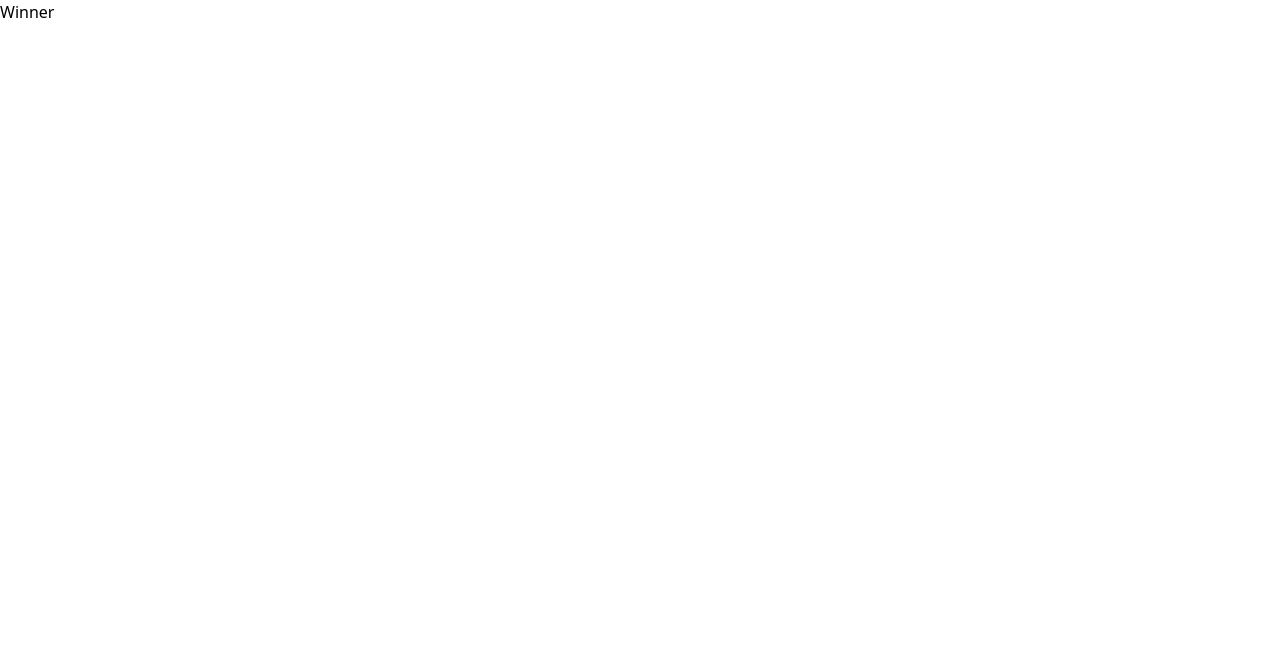
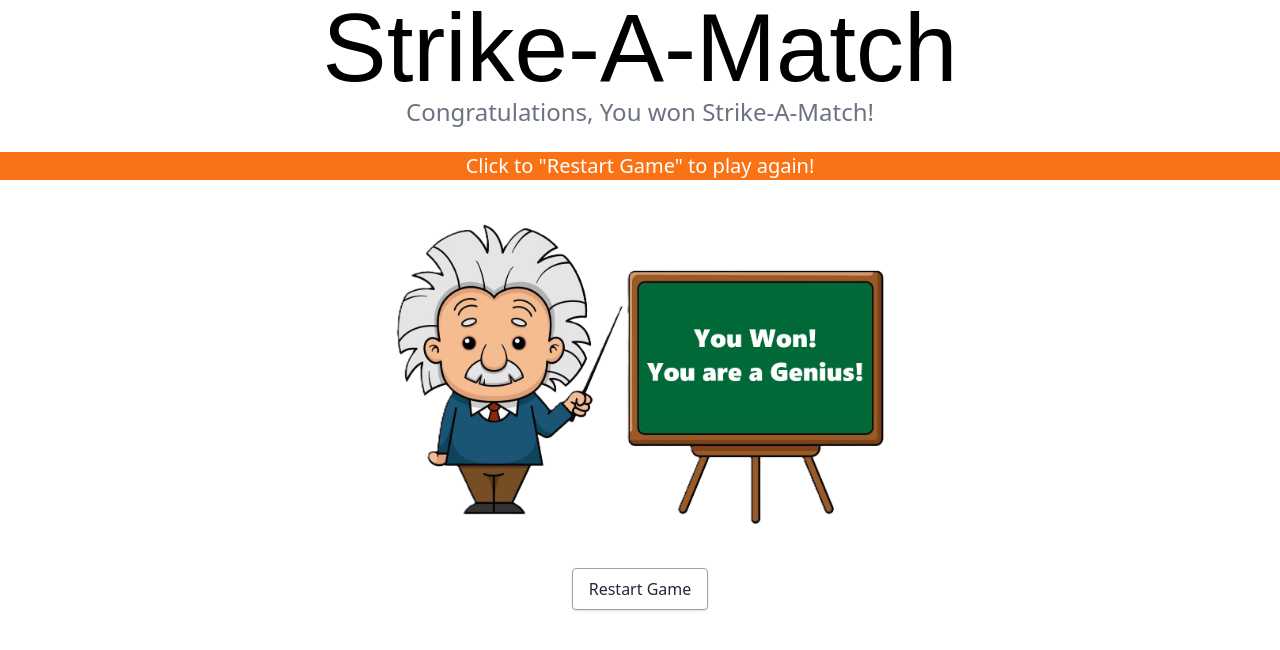
Before and after one commit to MarkMcGuireAE/Mod2-Strike-A-Match, a React (Vite) app: page /GamePage1/1/GameBoard/GameBoard2/GameBoard3/Winner in a window 1280 px wide. Shown: the top 650 px of the page. Built offline with nearby package versions, Linux system fonts and the light colour scheme; a web font is replaced by a local one.

Commit message:
complete

```diff
--- a/src/pages/GameBoard3.jsx
+++ b/src/pages/GameBoard3.jsx
@@ -89,7 +89,7 @@ const GameBoard3 = () => {
   return (
     <div>
     {data &&
-    <div className='max-w-screen-2xl mx-auto'>>
+    <div className='max-w-screen-2xl mx-auto'>
 
 
     <h1 class="font-bungee text-8xl mx-auto text-center">Strike-A-Match: Round 3</h1>
@@ -99,6 +99,8 @@ const GameBoard3 = () => {
             You move to the next round, by accumulating 5000 points!</h3>
             <br></br>
             <h3 className="text-xl text-gray-500 text-center">If at anytime, you lose too many points, your game is over, and you will be asked to restart the game!</h3>
+            <br></br>
+            <h3 className="bg-orange-500 text-white text-xl text-center">Click to select/deselect answers, then click "Submit Answers" button to submit final answers!</h3>
     </div>
     <br></br>
        <div>
--- a/src/pages/Winner.jsx
+++ b/src/pages/Winner.jsx
@@ -1,8 +1,21 @@
 import React from 'react'
+import { Link } from 'react-router-dom'
 
 const Winner = () => {
   return (
-    <div>Winner</div>
+    <div className='max-w-screen-2xl mx-auto'>
+      <h1 class="font-bungee text-8xl mx-auto text-center">Strike-A-Match</h1>
+      <h2 class="text-2xl text-gray-500 text-center">Congratulations, You won Strike-A-Match!</h2>
+      <br></br>
+      <h3 className="bg-orange-500 text-white text-xl text-center">Click to "Restart Game" to play again!</h3>
+      <img class="mx-auto h-auto max-w-xl" src="/src/images/einstein2.png" alt="picture of a einstein"/>
+
+    <div className='flex justify-center'>
+            <Link to={"/"}>
+            <button class="bg-white hover:bg-orange-500 text-gray-800  py-2 px-4 border border-gray-400 rounded shadow">Restart Game</button>
+            </Link>
+            </div>
+    </div>
   )
 }
 
```
Also changed, not shown: src/images/einstein2.png (added).
